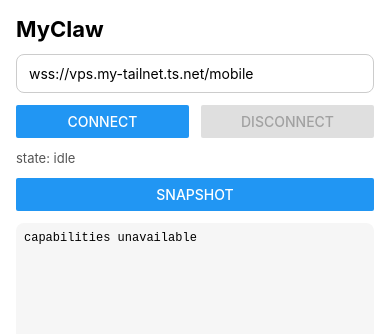
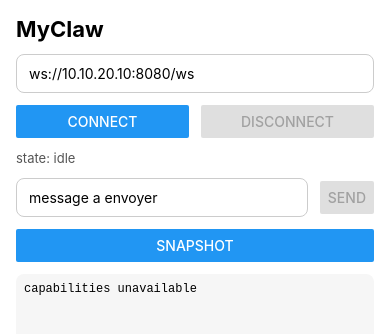
Before and after one commit to nerasse/my-claw-app, a React Native app: screen / in a window 390 px wide. Shown: the top 334 px of the page. Built offline with nearby package versions, Linux system fonts and the light colour scheme.

Commit message:
feat: default ws url to dev endpoint; add send field to test screen

```diff
--- a/src/App.tsx
+++ b/src/App.tsx
@@ -5,10 +5,11 @@ import { connection } from './core/connection';
 import { getAccessibilitySnapshot, getCapabilities } from './core/device';
 import type { AccessibilityNode, Capabilities, WsStatusPayload } from './core/types';
 
-const DEFAULT_URL = 'wss://vps.my-tailnet.ts.net/mobile';
+const DEFAULT_URL = 'ws://10.10.20.10:8080/ws';
 
 function App(): React.JSX.Element {
   const [url, setUrl] = useState(DEFAULT_URL);
+  const [sendText, setSendText] = useState('');
   const [status, setStatus] = useState<WsStatusPayload>({ state: 'idle' });
   const [caps, setCaps] = useState<Capabilities | null>(null);
   const [snapshotNodes, setSnapshotNodes] = useState<number | null>(null);
@@ -42,6 +43,14 @@ function App(): React.JSX.Element {
     }
   }
 
+  function send() {
+    const text = sendText.trim();
+    if (!text) return;
+    connection.send(text);
+    pushLog(`out: ${text}`);
+    setSendText('');
+  }
+
   return (
     <SafeAreaProvider>
       <SafeAreaView style={styles.safe}>
@@ -67,6 +76,19 @@ function App(): React.JSX.Element {
           </View>
 
           <Text style={styles.status}>state: {status.state}{status.attempts ? ` (retry ${status.attempts})` : ''}</Text>
+
+          <View style={styles.row}>
+            <TextInput
+              style={[styles.input, styles.sendInput]}
+              value={sendText}
+              onChangeText={setSendText}
+              onSubmitEditing={send}
+              placeholder="message a envoyer"
+            />
+            <View style={styles.sendButton}>
+              <Button title="Send" onPress={send} disabled={status.state !== 'connected'} />
+            </View>
+          </View>
 
           <View style={styles.row}>
             <View style={styles.button}>
@@ -107,6 +129,8 @@ const styles = StyleSheet.create({
   },
   row: { flexDirection: 'row', gap: 12 },
   button: { flex: 1 },
+  sendInput: { flex: 1 },
+  sendButton: { justifyContent: 'center' },
   status: { fontSize: 13, color: '#555' },
   log: { flex: 1, backgroundColor: '#f6f6f6', borderRadius: 8, padding: 8 },
   logLine: { fontSize: 12, fontFamily: 'monospace', marginBottom: 2 },
--- a/tsconfig.json
+++ b/tsconfig.json
@@ -4,5 +4,5 @@
     "types": ["jest"]
   },
   "include": ["**/*.ts", "**/*.tsx"],
-  "exclude": ["**/node_modules", "**/Pods"]
+  "exclude": ["**/node_modules", "**/Pods", "scripts"]
 }
```
